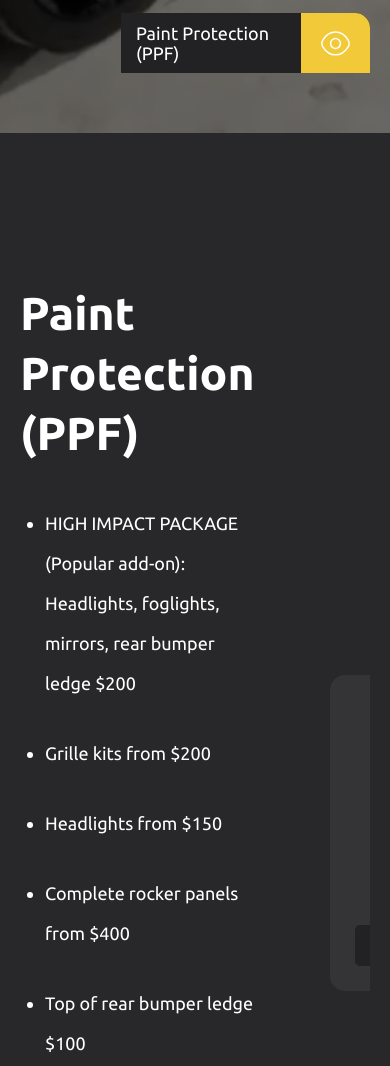
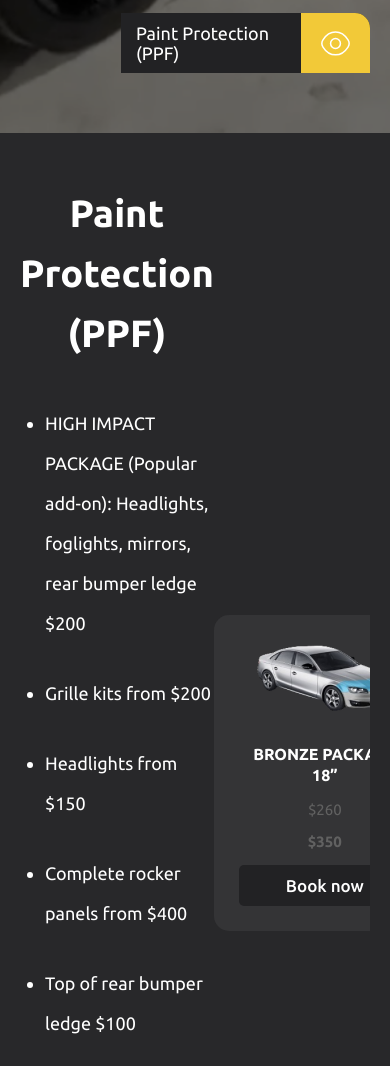
Before and after one commit to Arlen-2/cars, a plain HTML site: page index.html in a window 390 px wide. Shown: the part 4405-5471 px from the top of the page. Drawn offline with nearby package versions, Linux system fonts and the light colour scheme; a web font is replaced by a local one.

Commit message:
Add files via upload

```diff
--- a/css/mobile.css
+++ b/css/mobile.css
@@ -92,4 +92,23 @@
     .window-tint {
         padding: 40px 0;
     }
+    .ppf {
+        padding: 50px 0 ;
+    }
+    .pff-row {
+         flex-direction: column;
+    }
+    .ppf-title {
+        font-size: 38px;
+        text-align: center;
+
+    }
+    .ppf-content {
+        margin-right: 0;
+        width: 100%;
+        max-width: 100%;
+    }
+    .ppf-car-row {
+        width: 80vw;
+    }
 }
```
